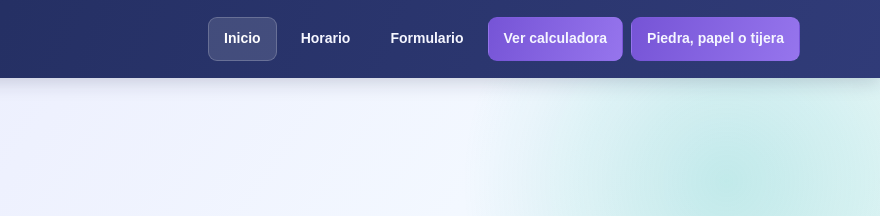
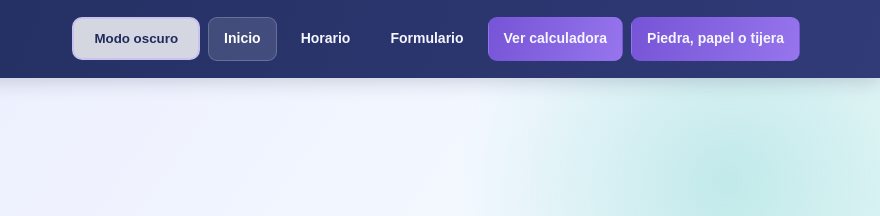
Before and after one commit to joss-019/Lenguaje-Marcas, a plain HTML site: page index.html in a window 1280 px wide. Shown: the top 216 px of the page, 400-1280 px from the left. Drawn offline with Linux system fonts and the light colour scheme; files whose address does not match are found by name.

Commit message:
Add dark mode button and theme script

```diff
--- a/index.html
+++ b/index.html
@@ -13,6 +13,7 @@
 
     <!-- CSS ubicado en la raíz del repositorio -->
    <link rel="stylesheet" href="./css/Estilo%20Index.css">
+    <script src="./js/tema.js"></script>
 </head>
 
 <body>
@@ -34,6 +35,9 @@
 
             <!-- NAVEGACIÓN -->
             <nav class="menu">
+                <button type="button" id="botonTema" class="boton boton-secundario">
+    Modo oscuro
+</button>
                 <a href="./index.html" class="activo">Inicio</a>
                 <a href="./Horario1.html">Horario</a>
                 <a href="./Formulario.html">Formulario</a>
```
